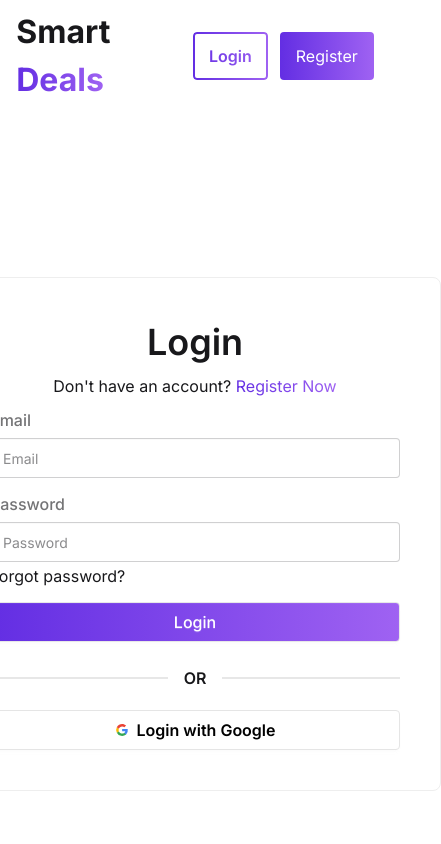
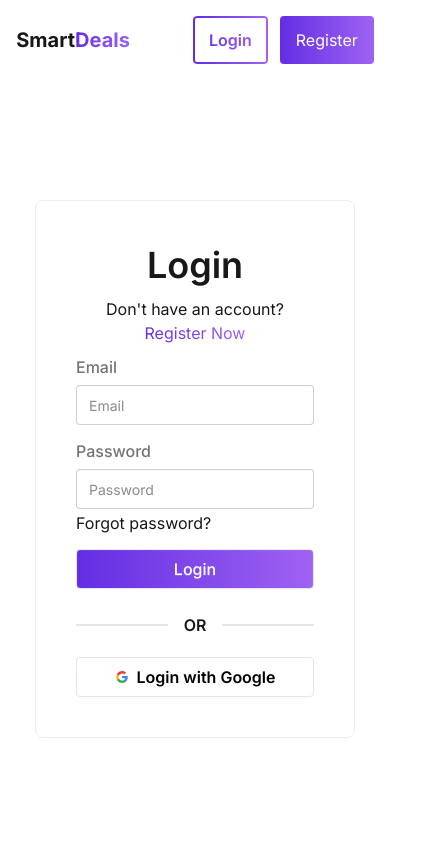
Before and after one commit to manoffocus117/Smart-Deals-Client, a React (Vite) app: page /login in a window 390 px wide. Shown: the top 844 px of the page, 441 px wide, since content can reach past the window. Built offline with nearby package versions, Linux system fonts and the light colour scheme; no server answers.

Commit message:
making login & registration form responsive

```diff
--- a/src/components/Header.jsx
+++ b/src/components/Header.jsx
@@ -50,7 +50,10 @@ const Header = () => {
             <header className="w-11/12 mx-auto py-2">
                   <nav className="navbar p-0">
                         <div className="navbar-start">
-                              <Link to={"/"} className="text-[2rem] font-bold">
+                              <Link
+                                    to={"/"}
+                                    className="text-xl md:text-[2rem] font-bold"
+                              >
                                     Smart
                                     <span className="primary-color">Deals</span>
                               </Link>
--- a/src/pages/Login.jsx
+++ b/src/pages/Login.jsx
@@ -27,8 +27,8 @@ const Login = () => {
       };
 
       return (
-            <section className="w-11/12 mx-auto h-screen flex flex-col items-center justify-center">
-                  <div className="bg-white border-base-300 rounded-box w-123 border p-10 space-y-2">
+            <section className="w-11/12 mx-auto py-30 flex flex-col items-center justify-center">
+                  <div className="bg-white border-base-300 rounded-box w-80 md:w-123 border p-10 space-y-2">
                         <form
                               onSubmit={handle_login_form}
                               className="fieldset "
--- a/src/pages/Product_details.jsx
+++ b/src/pages/Product_details.jsx
@@ -27,6 +27,7 @@ const Product_details = () => {
       const bid_modal_ref = useRef(null);
 
       const { user } = use(Auth_context);
+      console.log(user);
 
       // handler for bid modal open
       const handle_modal_open = () => {
@@ -238,8 +239,10 @@ const Product_details = () => {
                                                       name="buyer_image"
                                                       type="url"
                                                       className="input validator w-full outline-none"
-                                                      placeholder="Buyer Image URL"
-                                                      required
+                                                      defaultValue={
+                                                            user.photoURL
+                                                      }
+                                                      readOnly
                                                 />
                                                 <span className="validator-hint hidden">
                                                       Required
@@ -273,6 +276,9 @@ const Product_details = () => {
                                                       type="number"
                                                       className="input validator w-full outline-none"
                                                       placeholder="Phone Number"
+                                                      defaultValue={
+                                                            user.phoneNumber
+                                                      }
                                                       required
                                                 />
                                                 <span className="validator-hint hidden">
--- a/src/pages/Register.jsx
+++ b/src/pages/Register.jsx
@@ -47,7 +47,7 @@ const Register = () => {
 
       return (
             <section className="w-11/12 mx-auto py-30 flex flex-col items-center justify-center">
-                  <div className="bg-white w-123 border-base-300 rounded-box border p-10 space-y-2">
+                  <div className="bg-white w-80 md:w-123 border-base-300 rounded-box border p-10 space-y-2">
                         <form
                               onSubmit={handle_register_form}
                               className="fieldset"
```
